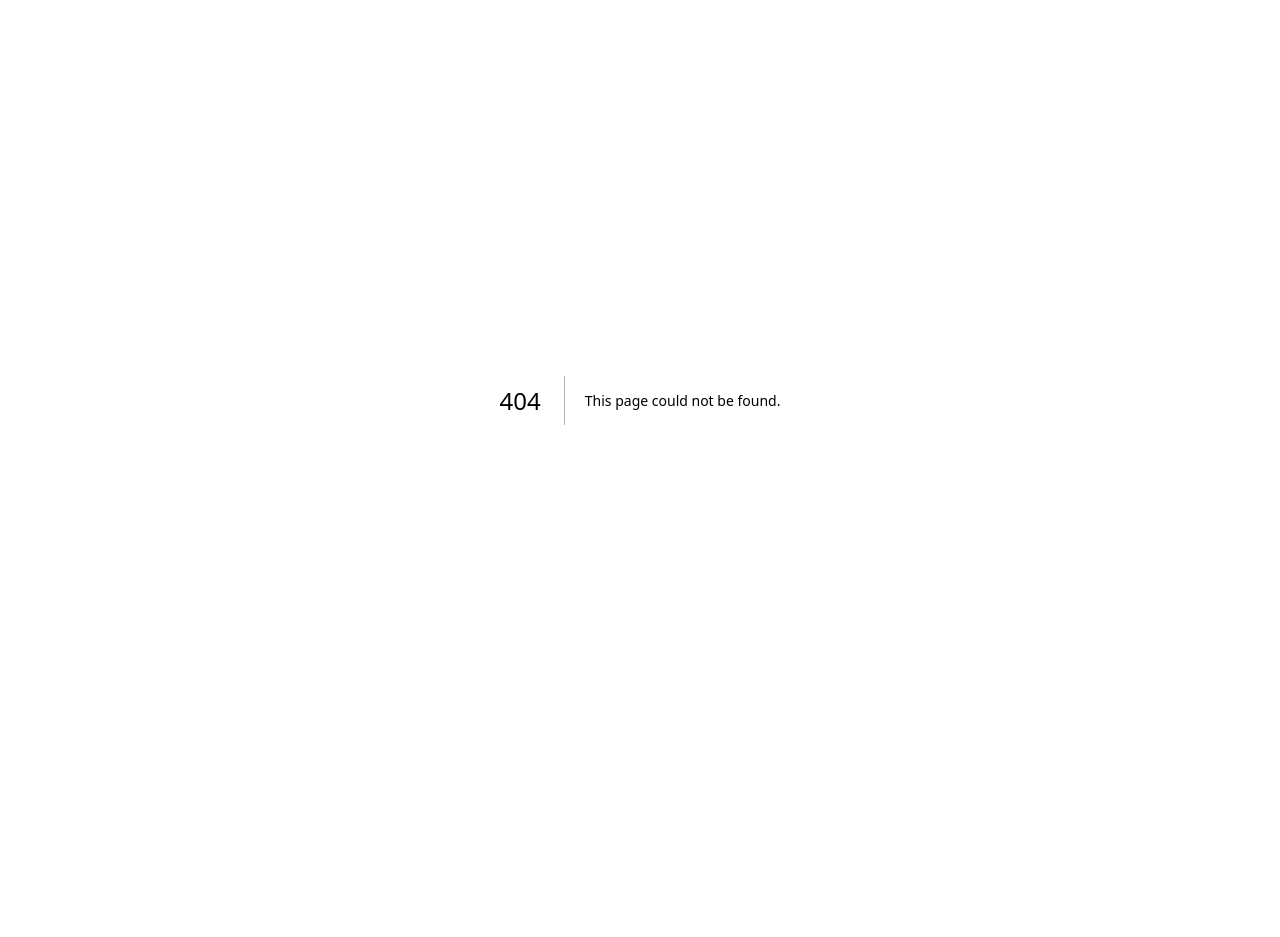
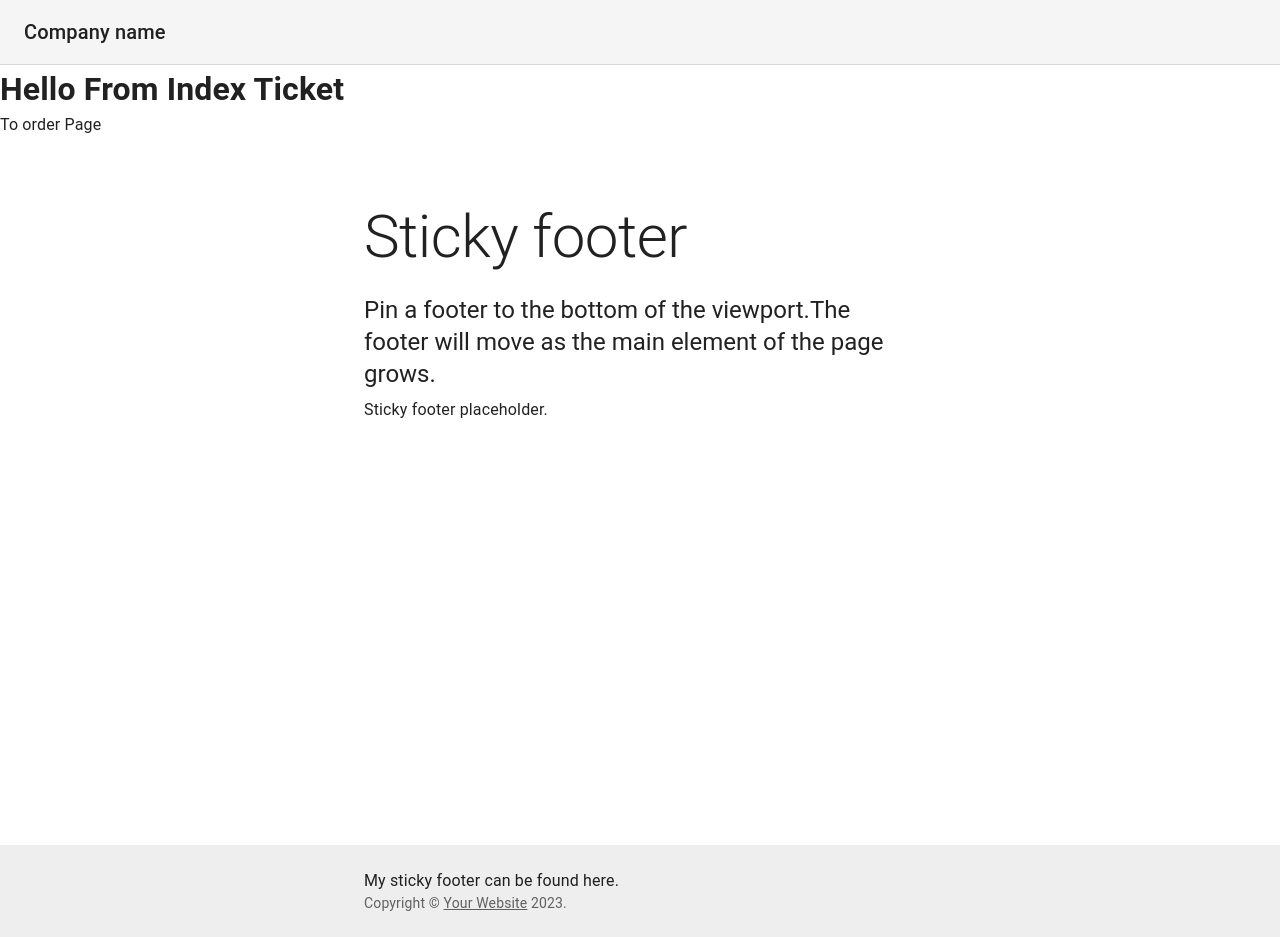
Before and after one commit to sonymuhamad/monas-eticket, a Next.js app: page /ticket in a window 1280 px wide. Before the commit this address had no page. Before the commit the page ends 800 px from the top, so only its background shows below. Built offline with nearby package versions, Linux system fonts and the light colour scheme.

Commit message:
✅ set up layout

```diff
--- /dev/null
+++ b/src/components/footer.tsx
@@ -0,0 +1,62 @@
+import * as React from 'react';
+import CssBaseline from '@mui/material/CssBaseline';
+import Box from '@mui/material/Box';
+import Typography from '@mui/material/Typography';
+import Container from '@mui/material/Container';
+import Link from '@mui/material/Link';
+
+function Copyright() {
+    return (
+        <Typography variant="body2" color="text.secondary">
+            {'Copyright © '}
+            <Link color="inherit" href="https://mui.com/">
+                Your Website
+            </Link>{' '}
+            {new Date().getFullYear()}
+            {'.'}
+        </Typography>
+    );
+}
+
+export default function Footer() {
+    return (
+        <Box
+            sx={{
+                display: 'flex',
+                flexDirection: 'column',
+                minHeight: '100vh',
+            }}
+        >
+            <CssBaseline />
+            <Container component="main" sx={{ mt: 8, mb: 2 }} maxWidth="sm">
+                <Typography variant="h2" component="h1" gutterBottom>
+                    Sticky footer
+                </Typography>
+                <Typography variant="h5" component="h2" gutterBottom>
+                    {'Pin a footer to the bottom of the viewport.'}
+                    {'The footer will move as the main element of the page grows.'}
+                </Typography>
+                <Typography variant="body1">Sticky footer placeholder.</Typography>
+            </Container>
+            <Box
+                component="footer"
+                sx={{
+                    py: 3,
+                    px: 2,
+                    mt: 'auto',
+                    backgroundColor: (theme) =>
+                        theme.palette.mode === 'light'
+                            ? theme.palette.grey[200]
+                            : theme.palette.grey[800],
+                }}
+            >
+                <Container maxWidth="sm">
+                    <Typography variant="body1">
+                        My sticky footer can be found here.
+                    </Typography>
+                    <Copyright />
+                </Container>
+            </Box>
+        </Box>
+    );
+}
--- /dev/null
+++ b/src/components/header.tsx
@@ -0,0 +1,29 @@
+import { AppBar, Toolbar, Typography } from "@mui/material"
+
+
+const Header = () => {
+
+    return (
+        <>
+
+            <AppBar
+                position="absolute"
+                color="default"
+                elevation={0}
+                sx={{
+                    position: 'relative',
+                    borderBottom: (t) => `1px solid ${t.palette.divider}`,
+                }}
+            >
+                <Toolbar>
+                    <Typography variant="h6" color="inherit" noWrap>
+                        Company name
+                    </Typography>
+                </Toolbar>
+            </AppBar>
+
+        </>
+    )
+}
+
+export default Header
--- /dev/null
+++ b/src/components/index.tsx
@@ -0,0 +1,4 @@
+
+import Layout from './layout'
+
+export { Layout }
--- /dev/null
+++ b/src/components/layout.tsx
@@ -0,0 +1,23 @@
+import Footer from "./footer"
+import Header from "./header"
+import type { ReactNode } from "react"
+
+interface Props {
+    children: ReactNode
+}
+
+const Layout = ({ children }: Props) => {
+
+    return (
+        <>
+            <Header />
+            <main>
+                {children}
+            </main>
+            <Footer />
+        </>
+    )
+
+}
+
+export default Layout
--- a/src/pages/_app.tsx
+++ b/src/pages/_app.tsx
@@ -1,6 +1,12 @@
 import '@/components/styles/globals.css'
 import type { AppProps } from 'next/app'
+import { Layout } from '../components'
 
 export default function App({ Component, pageProps }: AppProps) {
-  return <Component {...pageProps} />
+
+  return (
+    <Layout>
+      <Component {...pageProps} />
+    </Layout>
+  )
 }
--- a/src/pages/index.tsx
+++ b/src/pages/index.tsx
@@ -2,6 +2,7 @@ import Head from 'next/head'
 import Image from 'next/image'
 import { Inter } from 'next/font/google'
 import styles from '@/components/styles/Home.module.css'
+import Link from 'next/link'
 
 const inter = Inter({ subsets: ['latin'] })
 
@@ -16,6 +17,11 @@ export default function Home() {
       </Head>
       <main className={styles.main}>
         <div className={styles.description}>
+          <Link
+            href={'/ticket'}
+          >
+            To ticket page
+          </Link>
           <p>
             Get started by editing&nbsp;
             <code className={styles.code}>src/pages/index.tsx</code>
--- /dev/null
+++ b/src/pages/ticket/index.tsx
@@ -0,0 +1,17 @@
+import Link from "next/link"
+
+const TicketPage = () => {
+
+    return (
+        <>
+            <h1>Hello From Index Ticket</h1>
+            <Link
+                href={'/ticket/order'}
+            >
+                To order Page
+            </Link>
+        </>
+    )
+}
+
+export default TicketPage
--- a/src/styles/globals.css
+++ b/src/styles/globals.css
@@ -9,30 +9,24 @@
   --background-start-rgb: 214, 219, 220;
   --background-end-rgb: 255, 255, 255;
 
-  --primary-glow: conic-gradient(
-    from 180deg at 50% 50%,
+  --primary-glow: conic-gradient(from 180deg at 50% 50%,
       #16abff33 0deg,
       #0885ff33 55deg,
       #54d6ff33 120deg,
       #0071ff33 160deg,
-    transparent 360deg
-  );
-  --secondary-glow: radial-gradient(
-    rgba(255, 255, 255, 1),
-    rgba(255, 255, 255, 0)
-  );
+      transparent 360deg);
+  --secondary-glow: radial-gradient(rgba(255, 255, 255, 1),
+      rgba(255, 255, 255, 0));
 
   --tile-start-rgb: 239, 245, 249;
   --tile-end-rgb: 228, 232, 233;
-  --tile-border: conic-gradient(
-    #00000080,
+  --tile-border: conic-gradient(#00000080,
       #00000040,
       #00000030,
       #00000020,
       #00000010,
       #00000010,
-    #00000080
-  );
+      #00000080);
 
   --callout-rgb: 238, 240, 241;
   --callout-border-rgb: 172, 175, 176;
@@ -47,24 +41,20 @@
     --background-end-rgb: 0, 0, 0;
 
     --primary-glow: radial-gradient(rgba(1, 65, 255, 0.4), rgba(1, 65, 255, 0));
-    --secondary-glow: linear-gradient(
-      to bottom right,
+    --secondary-glow: linear-gradient(to bottom right,
         rgba(1, 65, 255, 0),
         rgba(1, 65, 255, 0),
-      rgba(1, 65, 255, 0.3)
-    );
+        rgba(1, 65, 255, 0.3));
 
     --tile-start-rgb: 2, 13, 46;
     --tile-end-rgb: 2, 5, 19;
-    --tile-border: conic-gradient(
-      #ffffff80,
+    --tile-border: conic-gradient(#ffffff80,
         #ffffff40,
         #ffffff30,
         #ffffff20,
         #ffffff10,
         #ffffff10,
-      #ffffff80
-    );
+        #ffffff80);
 
     --callout-rgb: 20, 20, 20;
     --callout-border-rgb: 108, 108, 108;
@@ -86,13 +76,8 @@ body {
 }
 
 body {
-  color: rgb(var(--foreground-rgb));
-  background: linear-gradient(
-      to bottom,
-      transparent,
-      rgb(var(--background-end-rgb))
-    )
-    rgb(var(--background-start-rgb));
+  color: black;
+  background: white;
 }
 
 a {
@@ -102,6 +87,6 @@ a {
 
 @media (prefers-color-scheme: dark) {
   html {
-    color-scheme: dark;
+    color-scheme: white;
   }
 }
```
Also changed, not shown: src/pages/ticket/order.tsx (added, +17 -0 lines), src/styles/Home.module.css (+11 -16 lines). Lines whose indentation alone changed are shown as unchanged.
